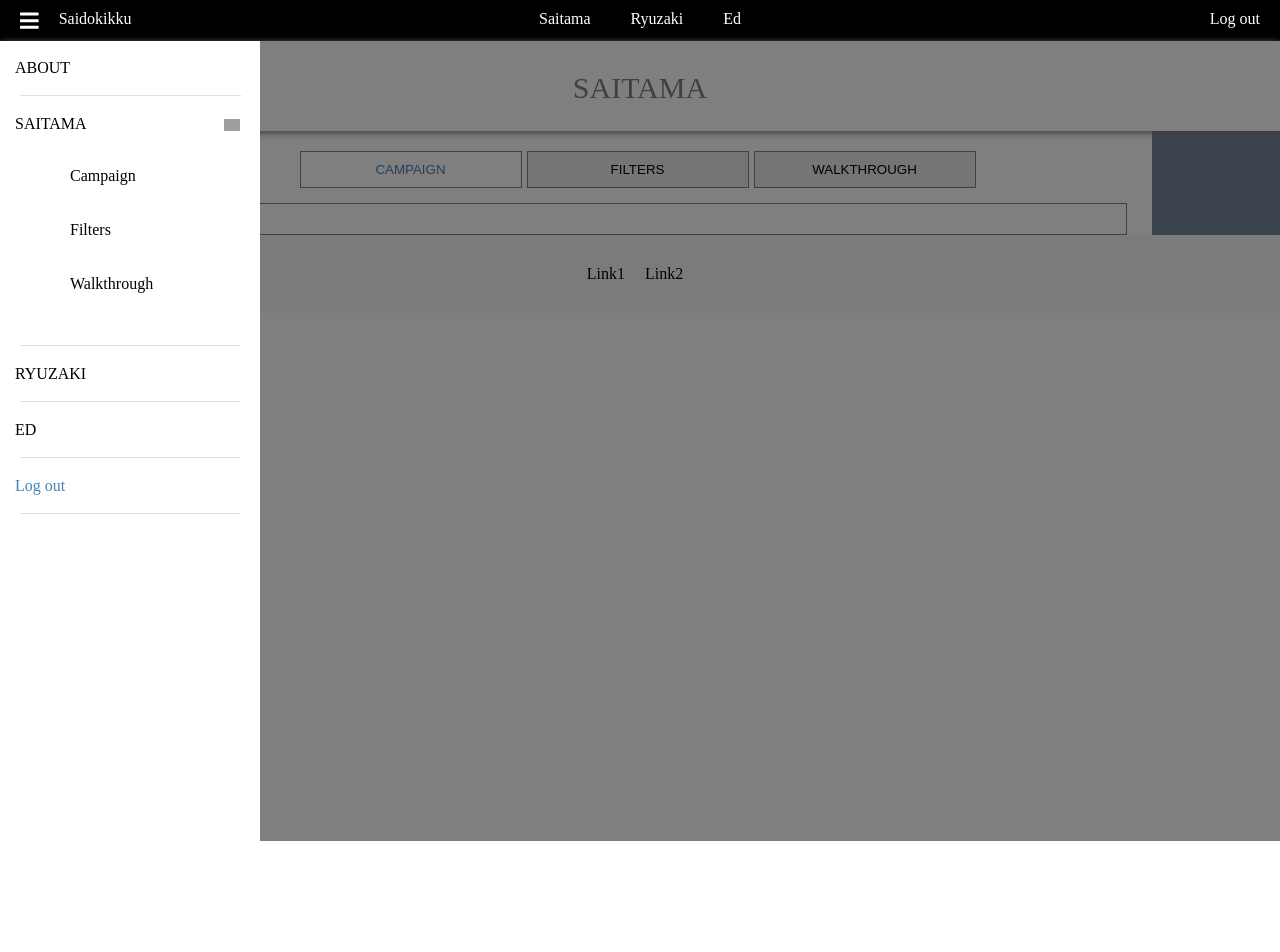
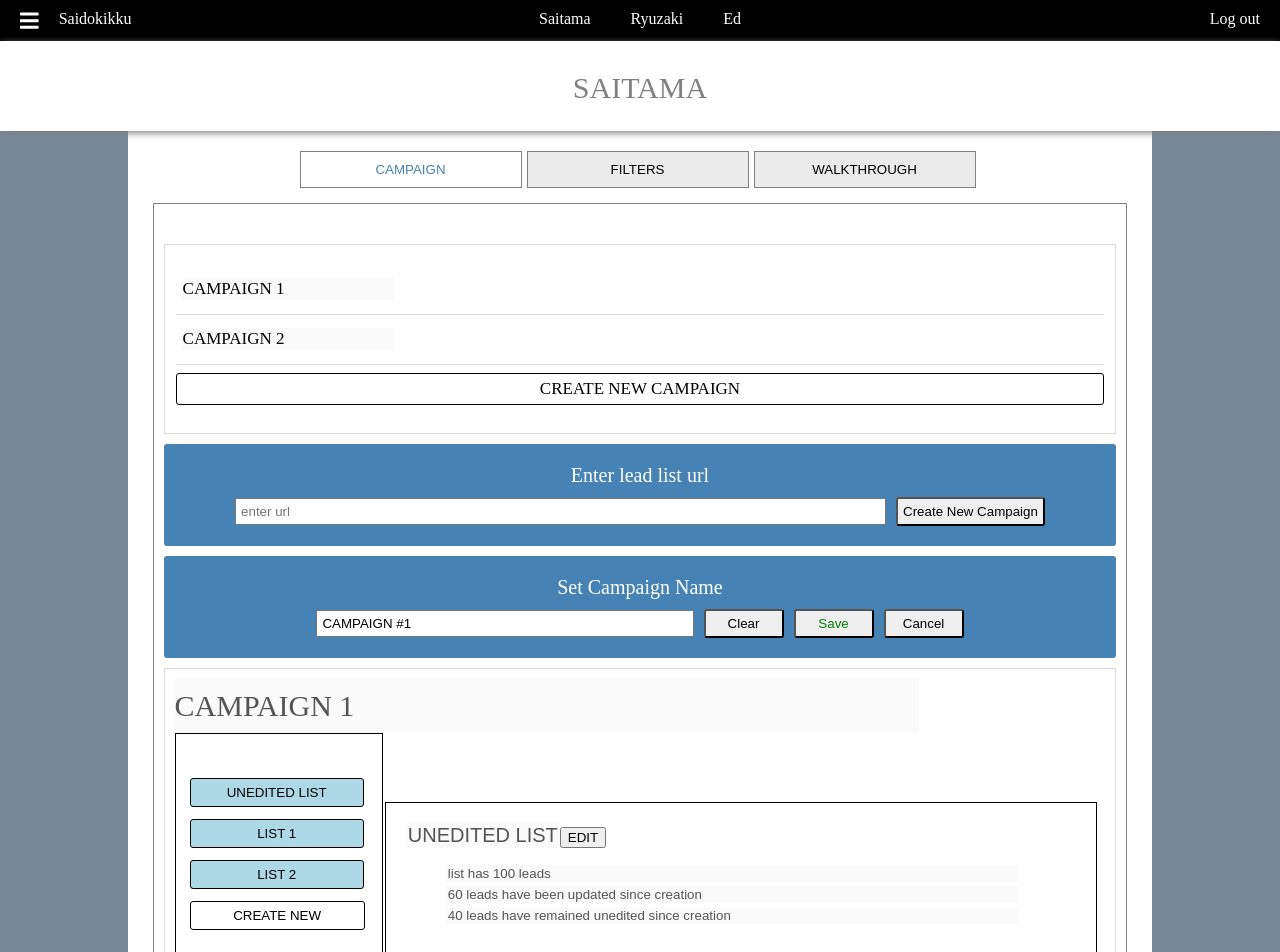
Before and after one commit to mikeadossi/Saidokikku, a React app: page /saitama in a window 1280 px wide. Shown: the top 952 px of the page. Before the commit the page ends 841 px from the top, so only its background shows below. Built offline with nearby package versions, Linux system fonts and the light colour scheme; grey boxes are pictures that could not be loaded.

Commit message:
started work on campaign workstation section

```diff
--- a/src/App.css
+++ b/src/App.css
@@ -33,3 +33,7 @@ textarea:focus, input:focus{
   margin-left: 10%;
   margin-right: 10%;
 }
+
+.app_white_background_container{
+  padding-bottom:100px;
+}
--- a/src/components/Header/HeaderMobileMenu/HeaderMobileMenu.css
+++ b/src/components/Header/HeaderMobileMenu/HeaderMobileMenu.css
@@ -1,5 +1,5 @@
 .header_mobile_menu_container{
-  display:block;
+  display:none;
 }
 
 .header_mobile_menu_background{
--- a/src/containers/Saitama/Saitama.css
+++ b/src/containers/Saitama/Saitama.css
@@ -29,9 +29,201 @@
   padding:50px;
   margin: 0 auto;
   padding: 30px 0px 0px 0px;
+  text-align:left;
 }
 
 .saitama_select_container{
   padding-top:80px;
   padding-bottom: 15px;
 }
+
+.campaign_select_container{
+  border:1px solid gainsboro;
+  margin:10px 10px 10px 10px;
+}
+
+.campaign_select_option_ul{
+  list-style:none;
+  font-size:17px;
+  padding:10px;
+  font-family:serif;
+  border:1px solid white;
+}
+
+.campaign_option_name{
+  color:black;
+  border:none;
+  font-family:serif;
+  font-size:17px;
+}
+
+.campaign_select_option{
+  padding:5px;
+}
+
+.campaign_select_option input:hover{
+  cursor:pointer;
+}
+
+.campaign_select_option:hover{
+  cursor:pointer;
+}
+
+.create_new_campaign_btn:hover{
+  background-color:gainsboro;
+  padding:5px;
+}
+
+.create_new_campaign_btn{
+  text-align: center;
+  border:1px solid black;
+  border-radius:3px;
+}
+
+.campaign_select_option_hr{
+   background-color:gainsboro;
+   height:1px;
+   border:0;
+}
+
+.create_new_campaign_container, .name_campaign_container{
+  background-color:steelblue;
+  text-align:center;
+  padding:20px;
+  margin:10px 10px 10px 10px;
+  border-radius:3px;
+}
+
+.campaign_url_entry_header, .name_campaign_header{
+  color:white;
+  padding-bottom:10px;
+  font-size: 20px;
+}
+
+.campaign_url_entry{
+  width: 70%;
+}
+
+.edit_campaign_name_entry{
+  width:40%;
+}
+
+.campaign_url_entry, .edit_campaign_name_entry{
+  padding:4px;
+}
+
+.campaign_url_entry_button:hover, .campaign_name_btns:hover{
+  cursor:pointer;
+  background-color:gainsboro;
+}
+
+.campaign_url_entry_button{
+  margin-left:10px;
+  padding:5px;
+  border-radius:3px;
+}
+
+.campaign_name_btns{
+  margin-left:10px;
+  padding:5px;
+  border-radius:3px;
+  width:80px;
+}
+
+.save_campaign_name_button{
+  color:green;
+}
+
+.campaign_workstation_container{
+  list-style: none;
+  font-size: 17px;
+  padding: 10px;
+  font-family: serif;
+  border: 1px solid gainsboro;
+  margin: 10px 10px 10px 10px;
+}
+
+.campaign_workstation_title{
+  font-family: serif;
+  font-size: 30px;
+  border:none;
+  width:80%;
+  padding: 10px 0px 10px 0px;
+}
+
+.campaign_workstation_left, .campaign_workstation_right{
+  display:inline-block;
+  border:1px solid black;
+}
+
+.campaign_workstation_left{
+  margin-right:2px;
+  width:20%;
+  padding:40px 10px 40px 10px;
+}
+
+.campaign_workstation_right{
+  margin-right:3px;
+  width:72%;
+  padding:20px;
+}
+
+.workstation_lead_list:hover{
+  cursor:pointer;
+  opacity:0.8;
+}
+
+.workstation_lead_list{
+  display:block;
+  margin:4px 4px 12px 4px;
+  padding:6px;
+  width:86%;
+  -moz-border-radius: 10px;
+  -webkit-border-radius: 10px;
+  border-radius: 3px;
+  border:1px solid black;
+  background-color:lightblue;
+  color:black;
+  text-align:center;
+}
+
+.workstation_create_new_lead_list_btn:hover{
+  cursor:pointer;
+  background-color:gainsboro;
+}
+
+.workstation_create_new_lead_list_btn{
+  display:block;
+  margin:4px 4px 12px 4px;
+  padding:6px;
+  width:94%;
+  border:1px solid black;
+  background-color:white;
+  border-radius:3px;
+}
+
+.right_workstation_lead_list_title{
+  border:none;
+  font-size:20px;
+  display:inline-block;
+  width: 150px;
+}
+
+.right_workstation_leads_data{
+  display:block;
+  width:90%;
+  border:none;
+  margin:4px 0px 4px 0px;
+}
+
+.right_workstation_edit_lead_list_btn:hover{
+  cursor:pointer;
+}
+
+.right_workstation_edit_lead_list_btn{
+  display:inline-block;
+}
+
+.right_workstation_edit_container{
+  display:inline-block;
+}
--- a/src/containers/Saitama/Saitama.js
+++ b/src/containers/Saitama/Saitama.js
@@ -10,7 +10,57 @@ const Saitama = () => (
     <div className="app_content_container">
       <div className="app_white_background_container">
         <SaitamaSelectContainer />
-        <div className="saitama_content_window"></div>
+        <div className="saitama_content_window">
+
+          <div className="campaign_select_container">
+            <ul className="campaign_select_option_ul">
+              <li className="campaign_select_option"><input className="campaign_option_name" type="text" value="CAMPAIGN 1" disabled="disabled"/></li>
+              <hr className="campaign_select_option_hr"/>
+              <li className="campaign_select_option"><input className="campaign_option_name" type="text" value="CAMPAIGN 2" disabled="disabled"/></li>
+              <hr className="campaign_select_option_hr"/>
+              <li className="campaign_select_option create_new_campaign_btn">CREATE NEW CAMPAIGN</li>
+            </ul>
+          </div>
+
+          <div className="create_new_campaign_container">
+            <div className="campaign_url_entry_header">Enter lead list url</div>
+            <input className="campaign_url_entry" placeholder="enter url"/>
+            <button className="campaign_url_entry_button">Create New Campaign</button>
+          </div>
+
+          <div className="name_campaign_container">
+            <div className="name_campaign_header">Set Campaign Name</div>
+            <input className="edit_campaign_name_entry" value="CAMPAIGN #1" />
+            <button className="campaign_name_btns clear_campaign_name_button">Clear</button>
+            <button className="campaign_name_btns save_campaign_name_button">Save</button>
+            <button className="campaign_name_btns cancel_campaign_button">Cancel</button>
+          </div>
+
+          <div className="campaign_workstation_container">
+            <input className="campaign_workstation_title" type="text" value="CAMPAIGN 1" disabled="disabled" />
+            <div className="secondary_campaign_workstation_container">
+              <div className="campaign_workstation_left">
+                <input className="workstation_lead_list workstation_lead_list_0" type="text" value="UNEDITED LIST" disabled="disabled" />
+                <input className="workstation_lead_list workstation_lead_list_1" type="text" value="LIST 1" disabled="disabled"  />
+                <input className="workstation_lead_list workstation_lead_list_2" type="text" value="LIST 2" disabled="disabled"  />
+                <button className="workstation_create_new_lead_list_btn">CREATE NEW</button>
+              </div>
+              <div className="campaign_workstation_right">
+                <div>
+                  <input className="right_workstation_lead_list_title" type="text" value="UNEDITED LIST" disabled="disabled"/>
+                  <div className="right_workstation_edit_container">
+                    <button className="right_workstation_edit_lead_list_btn">EDIT</button>
+                  </div>
+                </div>
+                <ul className="right_workstation_leads_data_container">
+                  <input className="right_workstation_leads_data right_workstation_leads_data_0" value="list has 100 leads" disabled="disabled" />
+                  <input className="right_workstation_leads_data right_workstation_leads_data_1" value="60 leads have been updated since creation" disabled="disabled" />
+                  <input className="right_workstation_leads_data right_workstation_leads_data_1" value="40 leads have remained unedited since creation" disabled="disabled" />
+                </ul>
+              </div>
+            </div>
+          </div>
+        </div>
       </div>
     </div>
   </div>
```
